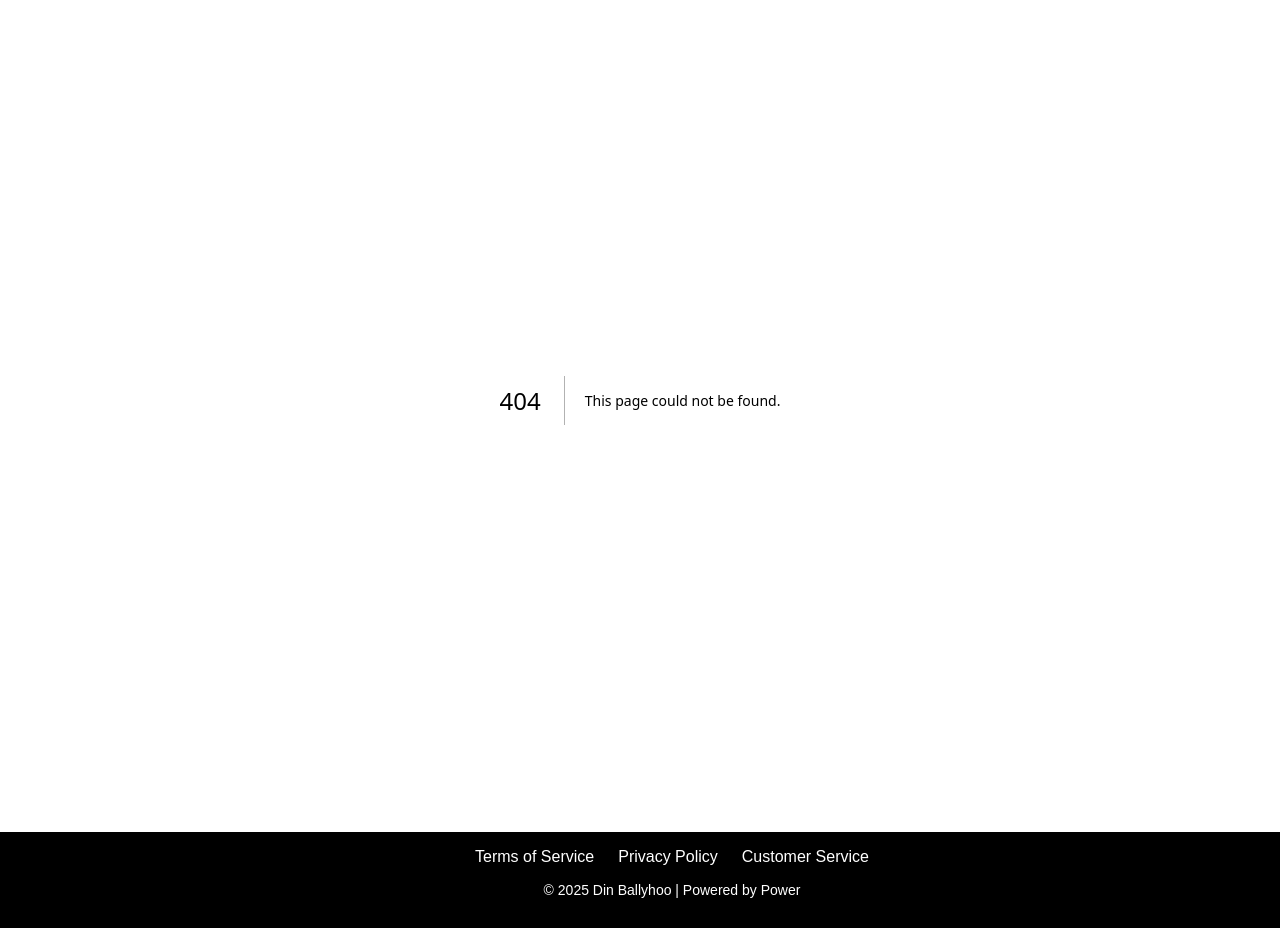
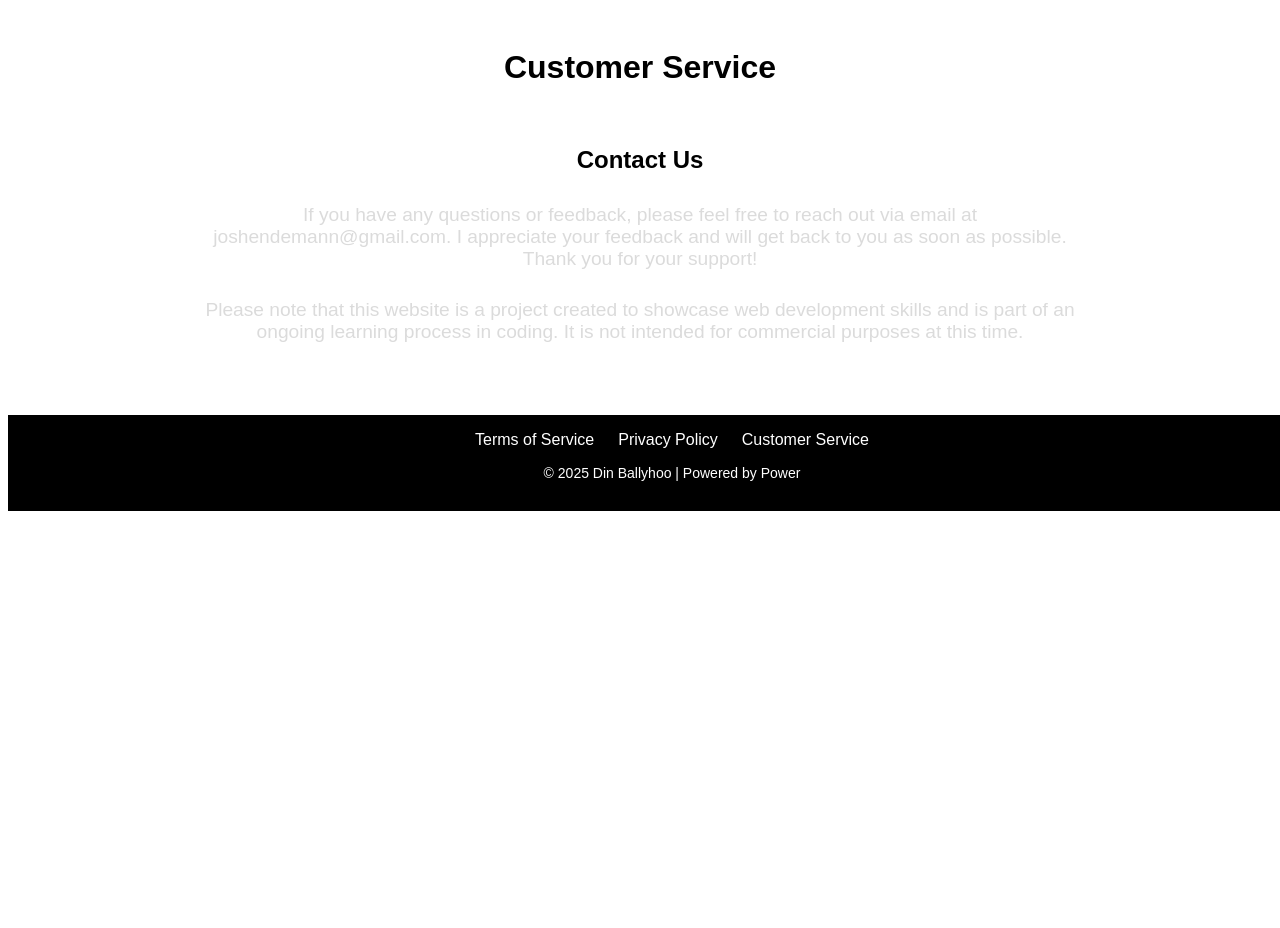
Before and after one commit to jahend412/din-ballyhoo, a Next.js app in the folder din-ballyhoo-app/client/: page /customer in a window 1280 px wide. Before the commit this address had no page. Shown: the top 928 px of the page. After the commit the page ends 800 px from the top, so only its background shows below. Built offline with nearby package versions, Linux system fonts and the light colour scheme.

Commit message:
Built and Styled a very simple Customer Service Page
Acts more like a Contact Page

```diff
--- /dev/null
+++ b/din-ballyhoo-app/client/app/customer/CustomerService.module.css
@@ -0,0 +1,33 @@
+.container {
+  max-width: 900px;
+  margin: 0 auto;
+  padding: 20px;
+  font-family: Arial, sans-serif;
+}
+
+.header {
+  text-align: center;
+  margin-bottom: 40px;
+}
+
+.contact {
+  display: flex;
+  justify-content: center;
+  align-items: center;
+  margin-top: 20px;
+  flex-direction: column;
+}
+
+.h2 {
+  font-size: 2rem;
+  margin-top: 30px;
+  color: #555;
+  text-align: center;
+}
+
+.contactInfo {
+  color: #dbdbdb;
+  font-size: 1.2rem;
+  margin-top: 10px;
+  text-align: center;
+}
--- /dev/null
+++ b/din-ballyhoo-app/client/app/customer/page.js
@@ -0,0 +1,35 @@
+import Head from "next/head";
+import styles from "@/app/customer/CustomerService.module.css";
+
+export default function CustomerService() {
+  return (
+    <div className={styles.container}>
+      <Head>
+        <title>Customer Service - Din Ballyhoo</title>
+        <meta
+          name="description"
+          content="Customer service page for Your Din Ballyhoo"
+        />
+      </Head>
+
+      <header className={styles.header}>
+        <h1>Customer Service</h1>
+      </header>
+
+      <section className={styles.contact}>
+        <h2>Contact Us</h2>
+        <p className={styles.contactInfo}>
+          If you have any questions or feedback, please feel free to reach out
+          via email at joshendemann@gmail.com. I appreciate your feedback and
+          will get back to you as soon as possible. Thank you for your support!
+        </p>
+
+        <p className={styles.contactInfo}>
+          Please note that this website is a project created to showcase web
+          development skills and is part of an ongoing learning process in
+          coding. It is not intended for commercial purposes at this time.
+        </p>
+      </section>
+    </div>
+  );
+}
```
